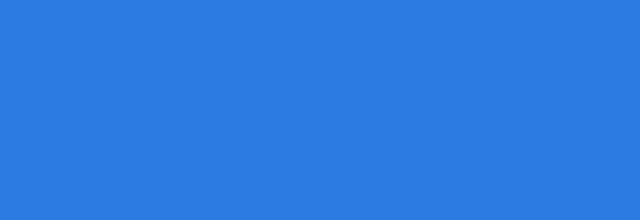
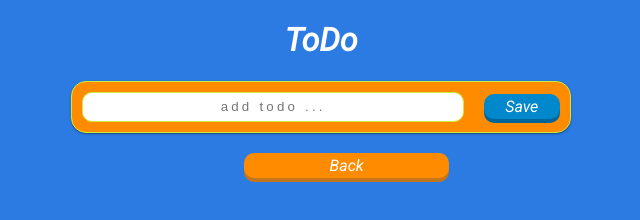
Before and after one commit to Bogushukr/todo-list, a website: page todo-item.html in a window 1280 px wide. Shown: the whole page, without its empty margins (319-959 px from the left). Drawn offline with Linux system fonts and the light colour scheme.

Commit message:
add async in app

```diff
--- a/styles.css
+++ b/styles.css
@@ -28,7 +28,18 @@ h1,h2 {
   width: 100%;
 }
 
-.add-todo-wrapper {
+.todo-title {
+  display: flex;
+  width: 500px;
+  display: flex;
+  flex-direction: column;
+  justify-content: center;
+  align-items: center;
+  width: 100%;
+}
+
+.add-todo-wrapper,
+.change-todo-title {
   display: flex;
   width: 500px;
   min-height: 40px;
@@ -40,6 +51,7 @@ h1,h2 {
   border-radius: 15px;
   padding: 10px;
 }
+
 
 .input-wrapper {
   width: 80%;
@@ -85,6 +97,37 @@ h1,h2 {
   transform: translateY(3px);
 }
 
+.back-wrapper {
+  margin-top: 20px;;
+  width: 20%;
+  display: flex;
+  justify-content: flex-end;
+}
+
+
+.back-wrapper button {
+  width: 80%;
+  outline: none;
+  border: none;
+  height: 25px;
+  cursor: pointer;
+  border-radius: 10px;
+  font-weight:bold;
+  background: darkorange;
+  box-shadow: 0 4px 0 rgb(194, 118, 25);
+  color: #fff;
+  cursor: pointer;
+  font: inherit;
+  margin: 0;
+  outline: 0;
+  transition: all .1s linear;
+}
+
+.back-wrapper button:active {
+  box-shadow: 0 2px 0 rgb(194, 118, 25);
+  transform: translateY(3px);
+}
+
 .todo-item {
   display: flex;
   width: 500px;
@@ -116,6 +159,7 @@ h1,h2 {
   display: flex;
   align-items: center;
   color: #fff;
+  cursor: pointer;
 }
 
 .buttons {
--- a/todo-item.html
+++ b/todo-item.html
@@ -12,6 +12,18 @@
     <title>todo-item</title>
 </head>
 <body>
-
+    <h1>ToDo</h1>
+    <div class="todo-title">
+        <div class="change-todo-title">
+            <div class="input-wrapper">
+                <input type="text" id="description-task" autocomplete="off" placeholder="add todo ...">
+            </div>
+            <div class="button-wrapper">
+                <button id="add-task-btn">Save</button>
+            </div>
+    </div>
+            <div onclick="window.location.href = '/index.html'" class="back-wrapper">
+                <button id="add-task-btn">Back</button>
+            </div>
 </body>
 </html>
```
Also changed, not shown: app.js (+25 -14 lines), index.html (+0 -1 lines).
